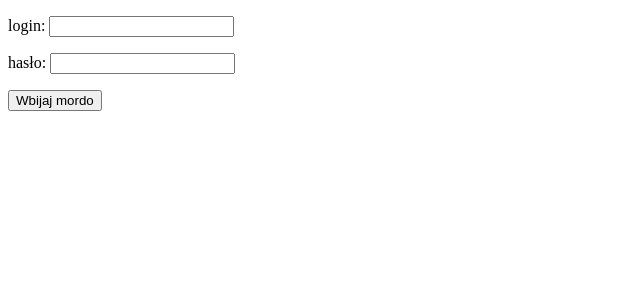
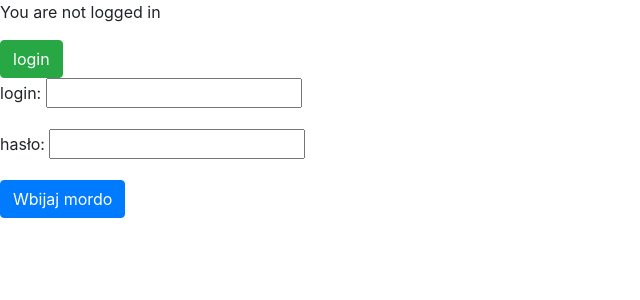
Before and after one commit to Elroy-Smith/python_warsztat_photoalbum, a Django app: page /login/ in a window 1280 px wide. Shown: the top 300 px of the page, without its empty margins (0-640 px from the left). Run offline with Django 3.2, Linux system fonts and the light colour scheme; some libraries are stand-ins or nearby versions.

Commit message:
produkcja

```diff
--- a/photo_album/settings.py
+++ b/photo_album/settings.py
@@ -127,3 +127,4 @@ STATIC_URL = '/static/'
 STATIC_ROOT = BASE_DIR + '/static/'
 MEDIA_URL = '/media/'
 MEDIA_ROOT = BASE_DIR + '/media/'
+LOGIN_URL = '/login/'
--- a/photo_album/urls.py
+++ b/photo_album/urls.py
@@ -26,5 +26,5 @@ urlpatterns = [
     path('admin/', admin.site.urls),
     path('', include('poor_insta.urls')),
     url(r'^login/$', LoginView.as_view(), name='login'),
-    # url(r'^logout/$', LogoutView.as_view(), name='logout'),
+    url(r'^logout/$', LogoutView.as_view(), name='logout'),
 ]+ static(settings.MEDIA_URL, document_root=settings.MEDIA_ROOT)
--- a/poor_insta/templates/poor_insta/base.html
+++ b/poor_insta/templates/poor_insta/base.html
@@ -3,13 +3,28 @@
 <head>
     <meta charset="UTF-8">
     <title>Poor Insta</title>
+    <link rel="stylesheet" href="https://stackpath.bootstrapcdn.com/bootstrap/4.3.1/css/bootstrap.min.css" integrity="sha384-ggOyR0iXCbMQv3Xipma34MD+dH/1fQ784/j6cY/iJTQUOhcWr7x9JvoRxT2MZw1T" crossorigin="anonymous">
+    <script src="https://stackpath.bootstrapcdn.com/bootstrap/4.3.1/js/bootstrap.min.js" integrity="sha384-JjSmVgyd0p3pXB1rRibZUAYoIIy6OrQ6VrjIEaFf/nJGzIxFDsf4x0xIM+B07jRM" crossorigin="anonymous"></script>
 </head>
 <body>
 
+{% block header %}
+{% if user.is_authenticated %}
+  Hi {{ user.username }}!
+  <p><a href="{% url 'logout' %}" class="btn btn-danger">logout</a></p>
+{% else %}
+  <p>You are not logged in</p>
+  <a href="{% url 'login' %}" class="btn btn-success">login</a>
+{% endif %}
+{% endblock %}
+
 {% block content %}
+    <div>
 {% for photo in photos %}
-    <img src="{{ photo.path }}"></img>
+    <img src="{{ photo.path }}" class="img-fluid">
 {% endfor %}
+    </div>
 {% endblock %}
+
 </body>
 </html>
--- a/poor_insta/templates/poor_insta/form.html
+++ b/poor_insta/templates/poor_insta/form.html
@@ -5,7 +5,7 @@
     <form method="post">
     {% csrf_token %}
     {{ form.as_p }}
-    <input type="submit" value="{{ submit }}">
+    <input type="submit" class="btn btn-primary" value="{{ submit }}">
     </form>
     <p>{{ result|safe }}</p>
 
--- a/poor_insta/views.py
+++ b/poor_insta/views.py
@@ -1,4 +1,6 @@
-from django.shortcuts import render
+from django.contrib.auth import logout, authenticate, login
+from django.contrib.auth.mixins import LoginRequiredMixin
+from django.shortcuts import render, redirect
 from django.urls import reverse_lazy
 from django.views import View
 # Create your views here.
@@ -10,11 +12,13 @@ from poor_insta.models import Photo
 
 
 class HomeView(View):
+
     def get(self, request):
         photos = Photo.objects.all()
         return render(request, 'poor_insta/base.html', context={'photos':photos})
 
-class AddPhotoView(FormView):
+
+class AddPhotoView(LoginRequiredMixin, FormView):
     form_class = AddPhotoForm
     template_name = "poor_insta/add_photo.html"
     success_url = reverse_lazy("home")
@@ -34,3 +38,22 @@ class AddPhotoView(FormView):
 class LoginView(View):
     def get(self, request):
         return render(request, 'poor_insta/form.html', context = {'form': LoginForm(), 'submit': 'Wbijaj mordo'})
+
+    def post(self, request):
+        form = LoginForm(request.POST)
+        if form.is_valid():
+            user_name = form.cleaned_data.get('user_login')
+            user_password = form.cleaned_data.get('user_password')
+            user = authenticate(username=user_name, password=user_password)
+            if user is not None:
+                login(request, user)
+                next = request.GET.get('next')
+                if next is not None:
+                    return redirect(next)
+                return redirect(reverse_lazy('home'))
+
+
+class LogoutView(View):
+    def get(self, request):
+        logout(request)
+        return redirect(reverse_lazy('home'))
```
Also changed, not shown: 1 other file.
